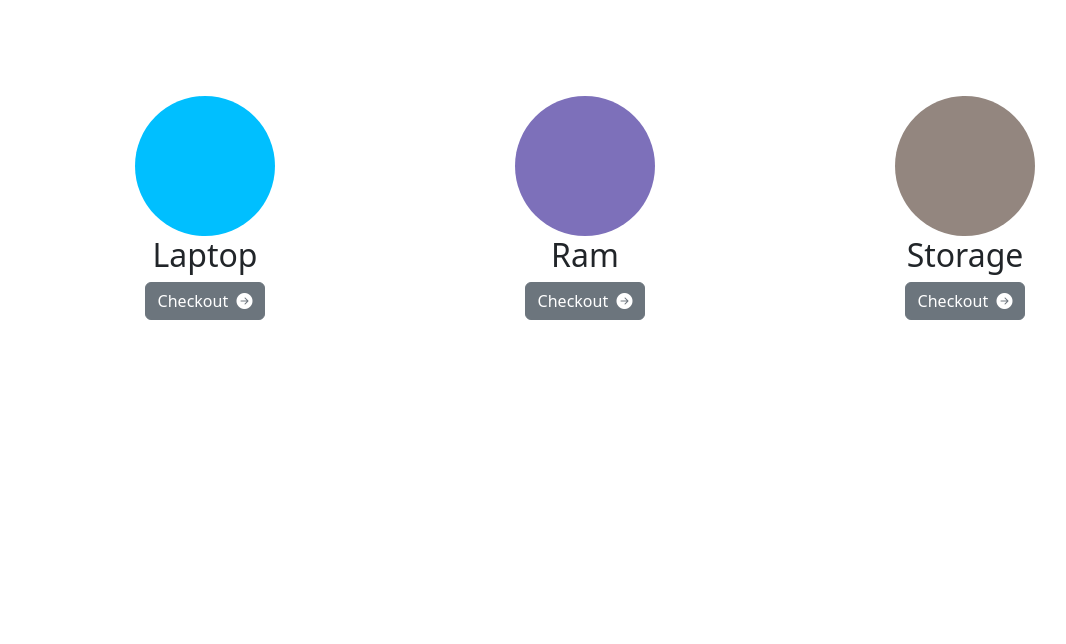
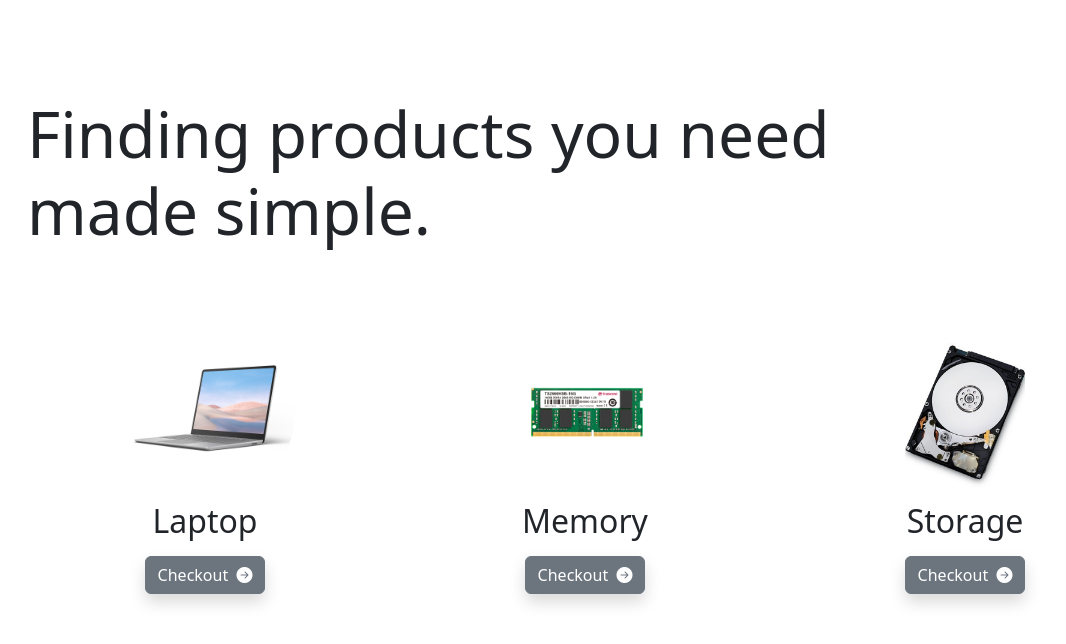
Before and after one commit to toto6038/db2prj, a Flask app: page / in a window 1280 px wide. Shown: the part 56-700 px from the top of the page, without its empty margins (55-1121 px from the left). Run offline with Flask 2, Linux system fonts and the light colour scheme; parts of the project's set-up code (start-up, migrations or seed data) failed here and were passed over.

Commit message:
feat: put on category images on index

```diff
--- a/templates/index.html
+++ b/templates/index.html
@@ -7,56 +7,32 @@ Home
 
 <div class="container-fluid pt-5">
 
+    <div class="row">
+        <h1 class="display-3">Finding products you need <br><strong>made simple.</strong></h1>
+        <p></p>
+    </div>
+
     <!-- Three columns of text below the carousel -->
-    <div class="row justify-content-center">
+    <div class="row justify-content-center mt-5">
+    {% set object_centered_circle = 'object-fit: cover; border-radius: 100%; height: 180px; width: 180px;' %}
+    {% set data = [
+                    {'name': 'Laptop', 'link': '/laptop', 'img': 'laptop.jpg'},
+                    {'name': 'Memory', 'link': '/ram', 'img': 'ram.jpg'},
+                    {'name': 'Storage', 'link': '/storage', 'img': 'storage.jpg'}
+                    ] %}
+    {% for i in data %}
 
         <div class="col mx-auto text-center">
-            <svg class="bd-placeholder-img rounded-circle" width="140" height="140" xmlns="http://www.w3.org/2000/svg"
-                role="img" aria-label="Placeholder: 140x140" preserveAspectRatio="xMidYMid slice" focusable="false">
-                <title>Placeholder</title>
-                <rect width="100%" height="100%" fill="#00bfff" />
-            </svg>
+            <img src="/static/{{i['img']}}" style="{{object_centered_circle}}">
 
-            <h2 class="fw-normal">Laptop</h2>
-            <p>
-                <a class="btn btn-secondary" href="/laptop">
-                    Checkout
-                    <i class="bi bi-arrow-right-circle-fill ms-1"></i>
-                </a>
-            </p>
+            <h2 class="fw-normal">{{i['name']}}</h2>
+            <a class="btn btn-secondary mt-2 shadow" href="{{i['link']}}">
+                Checkout
+                <i class="bi bi-arrow-right-circle-fill ms-1"></i>
+            </a>
         </div>
 
-        <div class="col mx-auto text-center">
-            <svg class="bd-placeholder-img rounded-circle" width="140" height="140" xmlns="http://www.w3.org/2000/svg"
-                role="img" aria-label="Placeholder: 140x140" preserveAspectRatio="xMidYMid slice" focusable="false">
-                <title>Placeholder</title>
-                <rect width="100%" height="100%" fill="#7D70BA" />
-            </svg>
-
-            <h2 class="fw-normal">Ram</h2>
-            <p>
-                <a class="btn btn-secondary" href="/ram">Checkout
-                    <i class="bi bi-arrow-right-circle-fill ms-1"></i>
-                </a>
-            </p>
-        </div>
-
-
-        <div class="col mx-auto text-center">
-            <svg class="bd-placeholder-img rounded-circle" width="140" height="140" xmlns="http://www.w3.org/2000/svg"
-                role="img" aria-label="Placeholder: 140x140" preserveAspectRatio="xMidYMid slice" focusable="false">
-                <title>Placeholder</title>
-                <rect width="100%" height="100%" fill="#93867F" />
-            </svg>
-
-            <h2 class="fw-normal">Storage</h2>
-            <p>
-                <a class="btn btn-secondary" href="/storage">
-                    Checkout
-                    <i class="bi bi-arrow-right-circle-fill ms-1"></i>
-                </a>
-            </p>
-        </div>
+    {% endfor %}
 
     </div>
 {% endblock content %}
```
Also changed, not shown: static/laptop.jpg (added), static/ram.jpg (added), static/storage.jpg (added).
